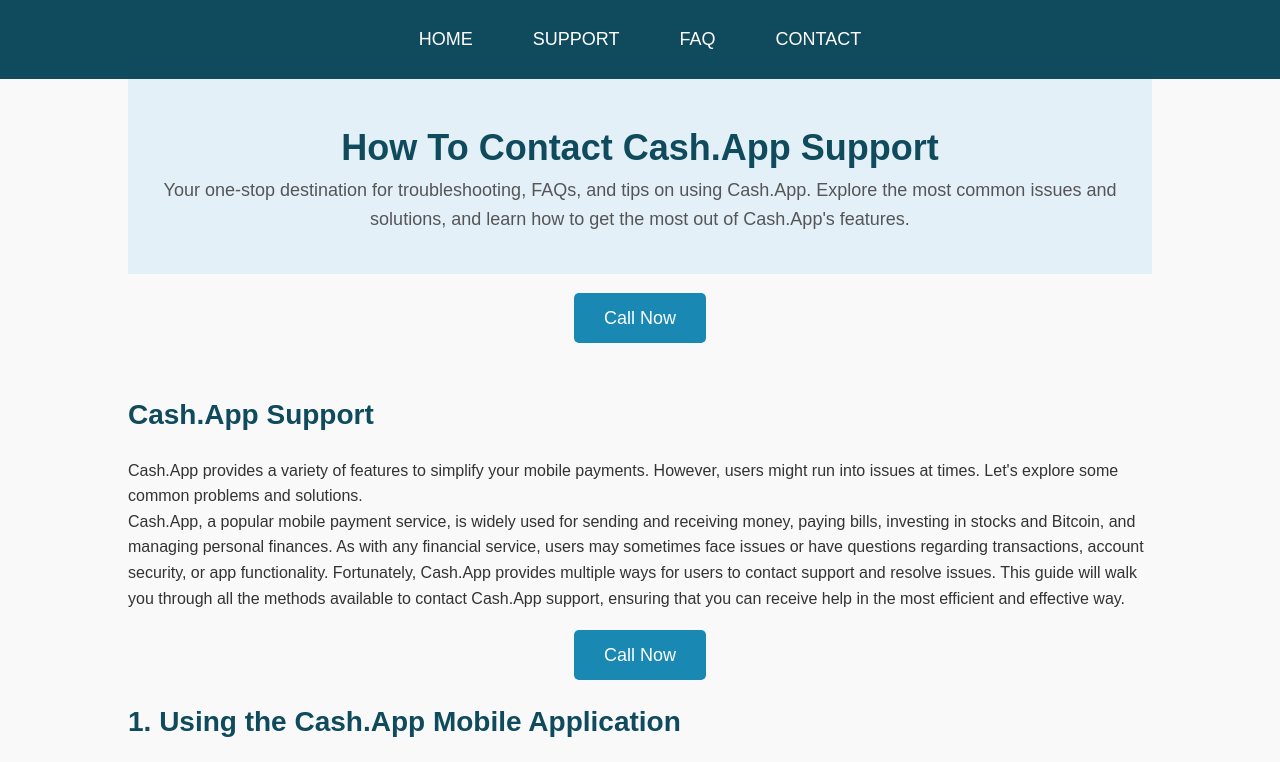
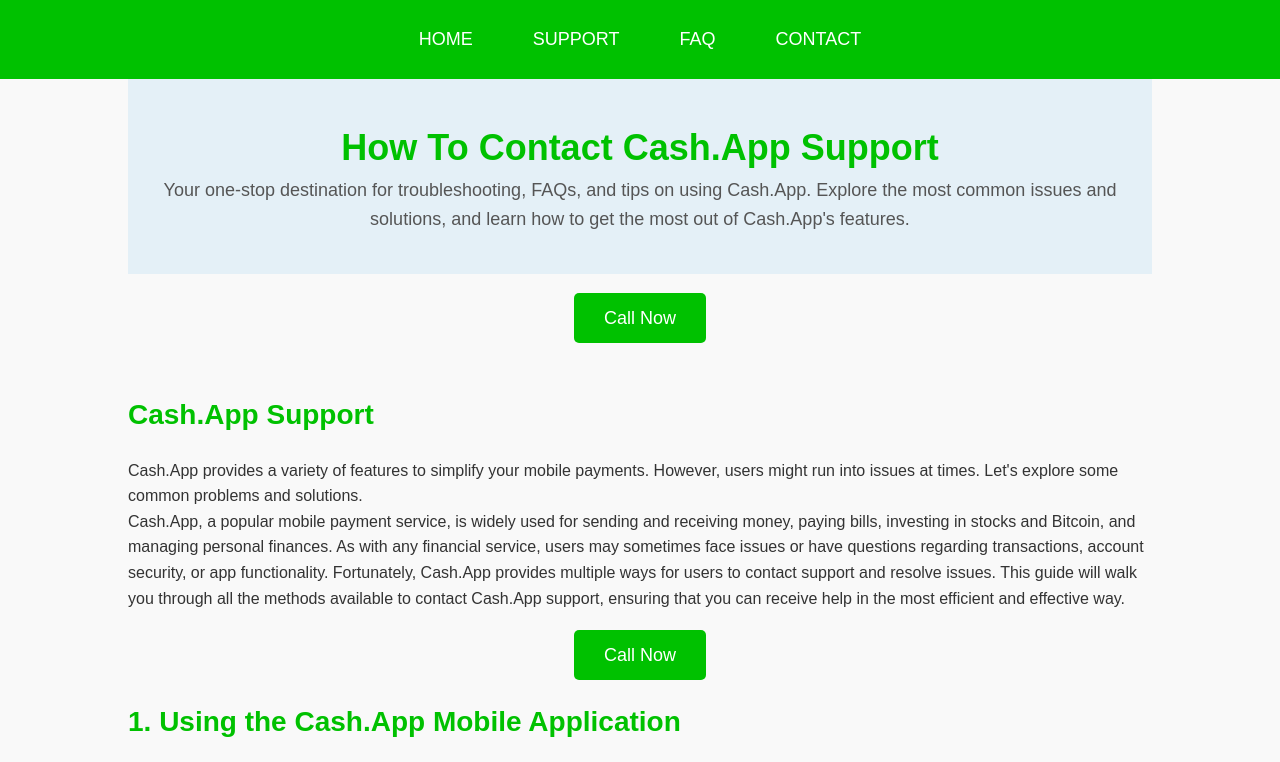
Before and after one commit to thomas3381/cash, a plain HTML site: page CASH/index.html in a window 1280 px wide. Shown: the top 762 px of the page. Drawn offline with Linux system fonts and the light colour scheme.

Commit message:
Update style.css

```diff
--- a/CASH/style.css
+++ b/CASH/style.css
@@ -21,7 +21,7 @@
 header {
     position: sticky;
     top: 0;
-    background-color: #0f4b5c;
+    background-color: #00C100; /* Cash App Green */
     padding: 15px 0;
     z-index: 1000;
 }
@@ -54,7 +54,7 @@
 
 .hero h1 {
     font-size: 36px;
-    color: #0f4b5c;
+    color: #00C100; /* Cash App Green */
 }
 
 .hero p {
@@ -68,7 +68,7 @@
 
 h2 {
     font-size: 28px;
-    color: #0f4b5c;
+    color: #00C100; /* Cash App Green */
     margin-bottom: 20px;
 }
 
@@ -94,7 +94,7 @@
 }
 
 .cta-button {
-    background-color: #1988b2;
+    background-color: #00C100; /* Cash App Green */
     color: #fff;
     padding: 15px 30px;
     font-size: 18px;
@@ -103,12 +103,12 @@
 }
 
 .cta-button:hover {
-    background-color: #0f4b5c;
+    background-color: #1988b2;
 }
 
 /* Footer styling */
 footer {
-    background-color: #0f4b5c;
+    background-color: #00C100; /* Cash App Green */
     color: #fff;
     text-align: center;
     padding: 20px;
```
